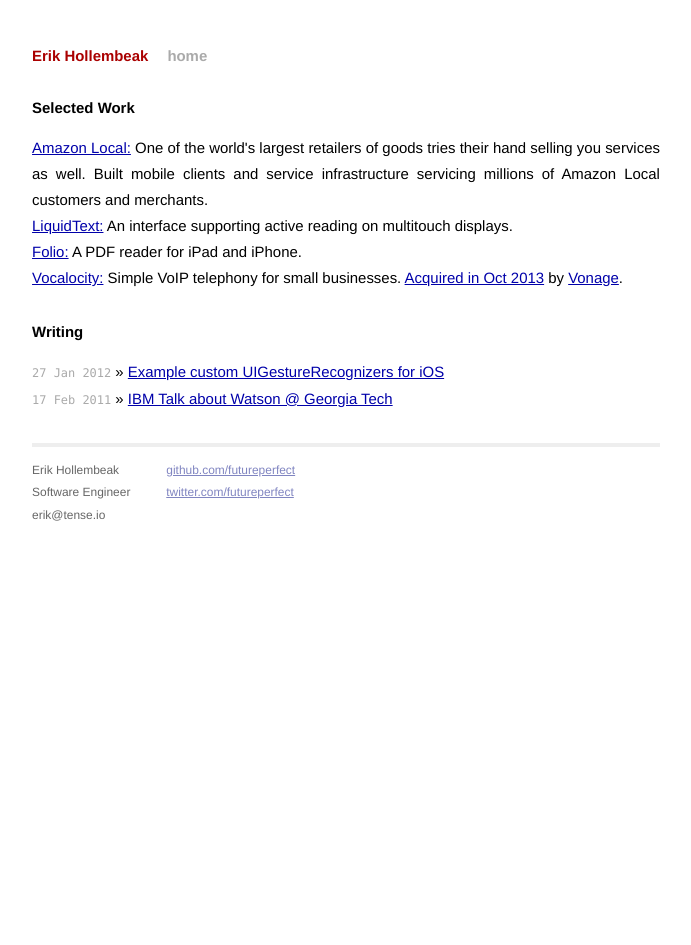
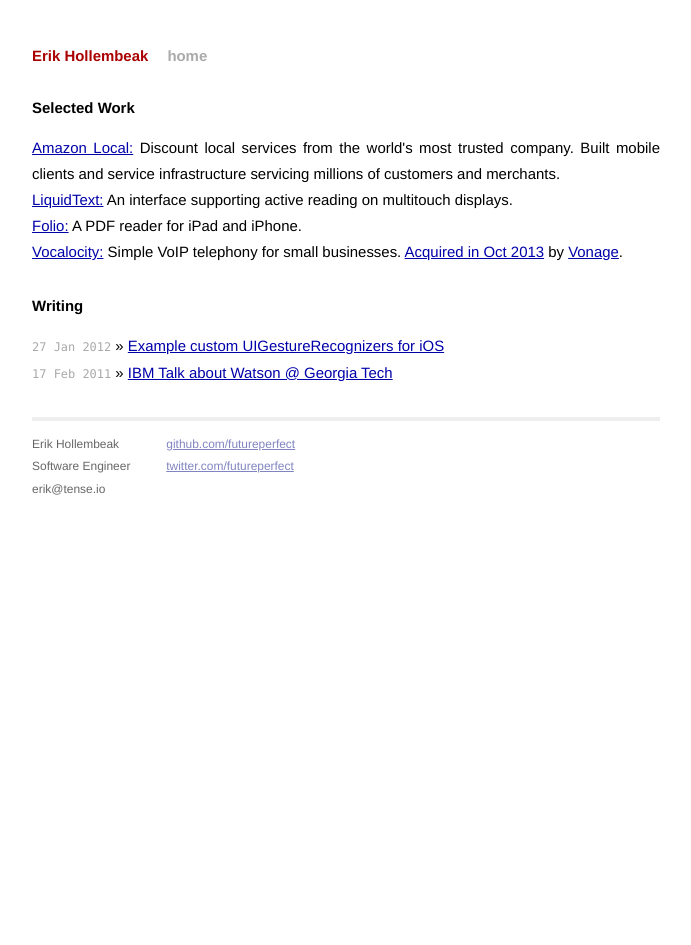
Before and after one commit to futureperfect/futureperfect.github.com, a Jekyll site: the page built from index.html, in a window 1280 px wide. Shown: the whole page, without its empty margins (294-985 px from the left). Built offline with Jekyll 4.4.1, drawn with Linux system fonts in a browser that asks for light colours; Markdown is read by kramdown in place of the engine named in the settings.

Commit message:
Updated description

```diff
--- a/index.html
+++ b/index.html
@@ -6,10 +6,10 @@
 <div id="home">
   <h1>Selected Work</h1>
   <ul class="posts">
-    <li><a href="http://local.amazon.com">Amazon Local:</a> One of the
-    world's largest retailers of goods tries their hand selling you
-    services as well. Built mobile clients and service infrastructure
-    servicing millions of Amazon Local customers and merchants.</li>
+    <li><a href="http://local.amazon.com">Amazon Local:</a> Discount
+    local services from the world's most trusted company. Built mobile
+    clients and service infrastructure servicing millions of customers
+    and merchants.</li>
     <li><a href="http://liquidtext.net">LiquidText:</a> An interface
     supporting active reading on multitouch displays.</li>
     <li><a href="http://ballisticpigeon.com/folio">Folio:</a> A
```
